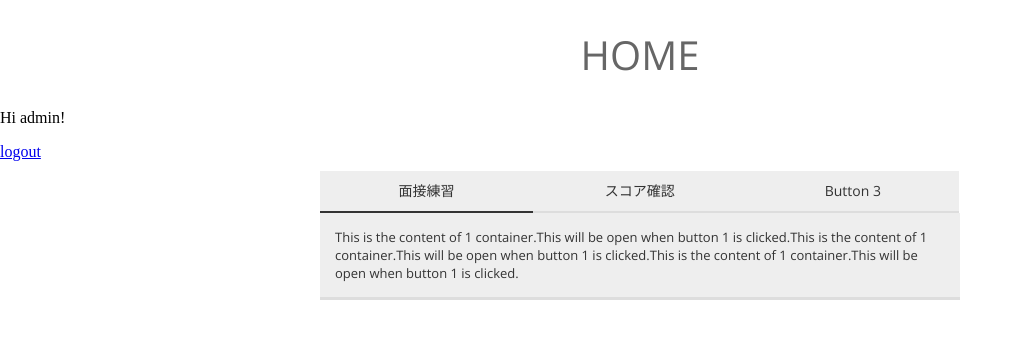
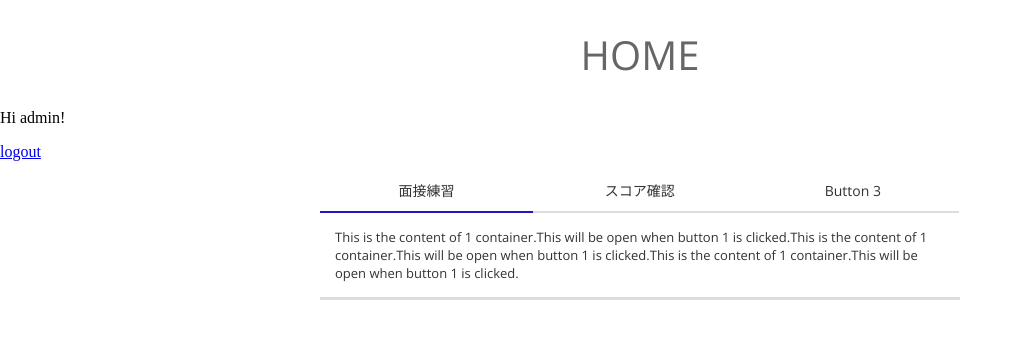
Before and after one commit to s1f102103909/project2023_team3, a Django app: page / in a window 1280 px wide. Shown: the top 339 px of the page, without its empty margins (0-1023 px from the left). Run offline with Django 4.2, Linux system fonts and the light colour scheme; a user stored in the database is signed in; some libraries are stand-ins or nearby versions.

Commit message:
change color

```diff
--- a/interview/static/interview/css/base.css
+++ b/interview/static/interview/css/base.css
@@ -1,46 +1,3 @@
-/*.tab-003 {
-    display: flex;
-    flex-wrap: wrap;
-    max-width: 500px;
-}
-
-.tab-003 > label {
-    flex: 1 1;
-    order: -1;
-    min-width: 70px;
-    padding: .7em 1em .5em;
-    background-color: #f2f2f2;
-    color: #999;
-    font-weight: 600;
-    font-size: .9em;
-    text-align: center;
-    cursor: pointer;
-}
-
-.tab-003 > label:hover {
-    opacity: .8;
-}
-
-.tab-003 input {
-    display: none;
-}
-
-.tab-003 > div {
-    display: none;
-    width: 100%;
-    padding: 1.5em 1em;
-    background-color: #fff;
-}
-
-.tab-003 label:has(:checked) {
-    border-bottom: 4px solid #4e41ea;
-    color: #4e41ea;
-}
-
-.tab-003 label:has(:checked) + div {
-    display: block;
-}*/
-
 @import url(https://fonts.googleapis.com/css?family=Open+Sans:400,300);
 body{
   padding:0;
@@ -61,7 +18,7 @@ h1{
 .tab-buttons span{
   font:400 14px 'open sans',sans-serif;
   color:#333;
-  background:#eee;
+  background:#ffffff;
   cursor:pointer;
   border-bottom:2px solid #ddd;
   display:block;
@@ -74,7 +31,7 @@ h1{
 .tab-content{
   border-bottom:3px solid #ddd;
   padding:15px;
-  background:#eee;
+  background:#ffffff;
   display:inline-block;
   font:400 13px 'open sans',sans-serif;
   color:#333;
@@ -82,7 +39,7 @@ h1{
 #lamp{
   width:33.3%;
   height:2px;
-  background:#333;
+  background:#2416bf;
   display:block;
   position:absolute;
   top:40px;
```
Also changed, not shown: db.sqlite3.
